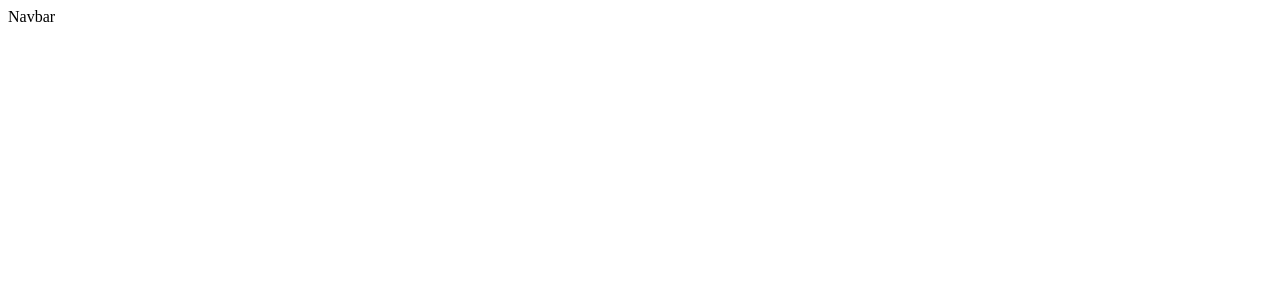
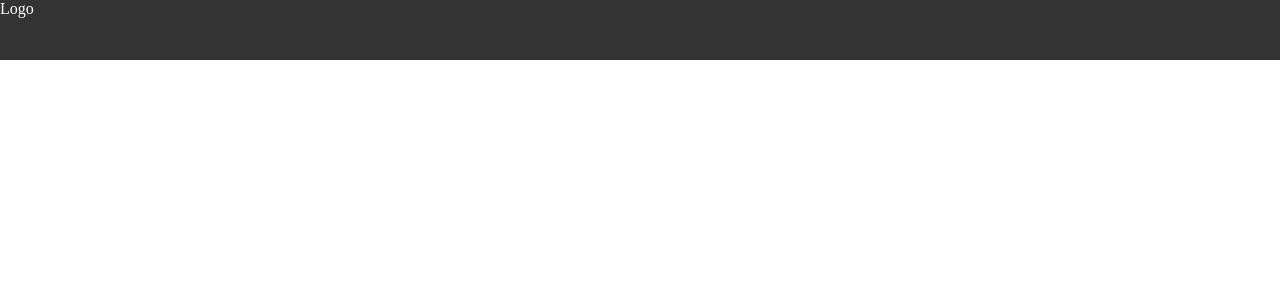
Before and after one commit to ilyasmgazali/lama-e-commerce-front-end, a React (Create React App) app: page / in a window 1280 px wide. Shown: the top 300 px of the page. Built offline with nearby package versions, Linux system fonts and the light colour scheme.

Commit message:
project set up, Home+Nav edit

```diff
--- a/package.json
+++ b/package.json
@@ -13,6 +13,7 @@
     "react": "^18.2.0",
     "react-dom": "^18.2.0",
     "react-scripts": "5.0.1",
+    "styled-components": "^5.3.6",
     "typescript": "^4.9.4",
     "web-vitals": "^2.1.4"
   },
@@ -39,5 +40,8 @@
       "last 1 firefox version",
       "last 1 safari version"
     ]
+  },
+  "devDependencies": {
+    "@types/styled-components": "^5.1.26"
   }
 }
--- a/public/index.html
+++ b/public/index.html
@@ -2,42 +2,21 @@
 <html lang="en">
     <head>
         <meta charset="utf-8" />
-    <link rel="icon" href="%PUBLIC_URL%/favicon.ico" />
         <meta name="viewport" content="width=device-width, initial-scale=1" />
-    <meta name="theme-color" content="#000000" />
         <meta
             name="description"
             content="Web site created using create-react-app"
         />
-    <link rel="apple-touch-icon" href="%PUBLIC_URL%/logo192.png" />
-    <!--
-      manifest.json provides metadata used when your web app is installed on a
-      user's mobile device or desktop. See https://developers.google.com/web/fundamentals/web-app-manifest/
-    -->
-    <link rel="manifest" href="%PUBLIC_URL%/manifest.json" />
-    <!--
-      Notice the use of %PUBLIC_URL% in the tags above.
-      It will be replaced with the URL of the `public` folder during the build.
-      Only files inside the `public` folder can be referenced from the HTML.
-
-      Unlike "/favicon.ico" or "favicon.ico", "%PUBLIC_URL%/favicon.ico" will
-      work correctly both with client-side routing and a non-root public URL.
-      Learn how to configure a non-root public URL by running `npm run build`.
-    -->
+        <style>
+            * {
+                margin: 0;
+            }
+        </style>
         <title>React App</title>
     </head>
+
     <body>
         <noscript>You need to enable JavaScript to run this app.</noscript>
         <div id="root"></div>
-    <!--
-      This HTML file is a template.
-      If you open it directly in the browser, you will see an empty page.
-
-      You can add webfonts, meta tags, or analytics to this file.
-      The build step will place the bundled scripts into the <body> tag.
-
-      To begin the development, run `npm start` or `yarn start`.
-      To create a production bundle, use `npm run build` or `yarn build`.
-    -->
     </body>
 </html>
--- a/src/components/Navbar.tsx
+++ b/src/components/Navbar.tsx
@@ -1,3 +1,16 @@
+import styled from "styled-components";
+
+const Container = styled.div`
+    width: 100%;
+    height: 60px;
+    background-color: #333;
+    color: white;
+`;
+
 export default function Navbar() {
-    return <div>Navbar</div>;
+    return (
+        <>
+            <Container>Logo</Container>
+        </>
+    );
 }
```
Also changed, not shown: 1 other file (tests, documents, lock files or other folders). Lines whose indentation alone changed are shown as unchanged.
